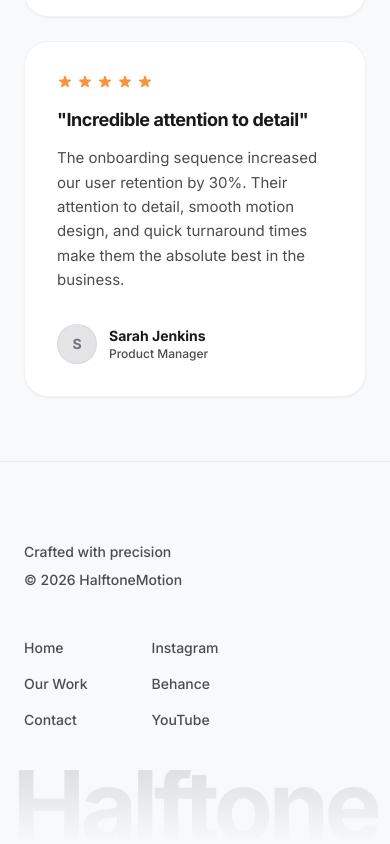
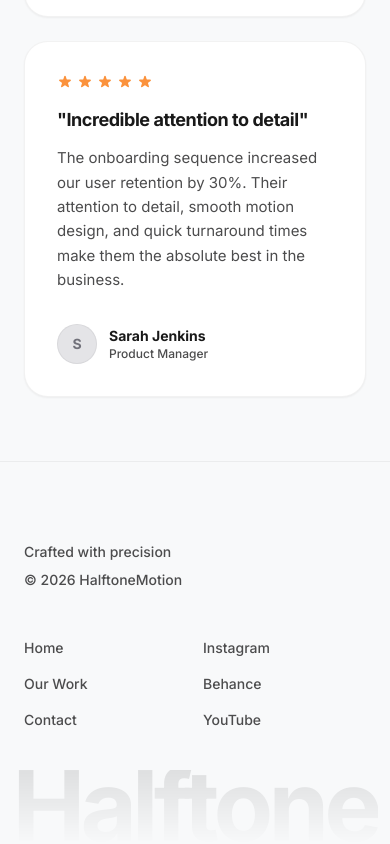
Before and after one commit to BerserkerOP/website, a Next.js app: page / in a window 390 px wide. Shown: the part 2947-3791 px from the top of the page. Built offline with nearby package versions, Linux system fonts and the light colour scheme.

Commit message:
Fix mobile footer layout for navigation links

```diff
--- a/components/Footer.tsx
+++ b/components/Footer.tsx
@@ -14,7 +14,7 @@ export default function Footer() {
         </div>
 
         {/* Right Side: Navigation Links */}
-        <div className="flex gap-16 mt-12 md:mt-0 text-sm font-medium text-apple-subtext">
+        <div className="grid grid-cols-2 w-full md:w-auto md:flex gap-4 md:gap-16 mt-12 md:mt-0 text-sm font-medium text-apple-subtext">
           <div className="flex flex-col gap-4">
             <Link href="/" className="hover:text-apple-text transition-colors">Home</Link>
             <Link href="/work" className="hover:text-apple-text transition-colors">Our Work</Link>
```
